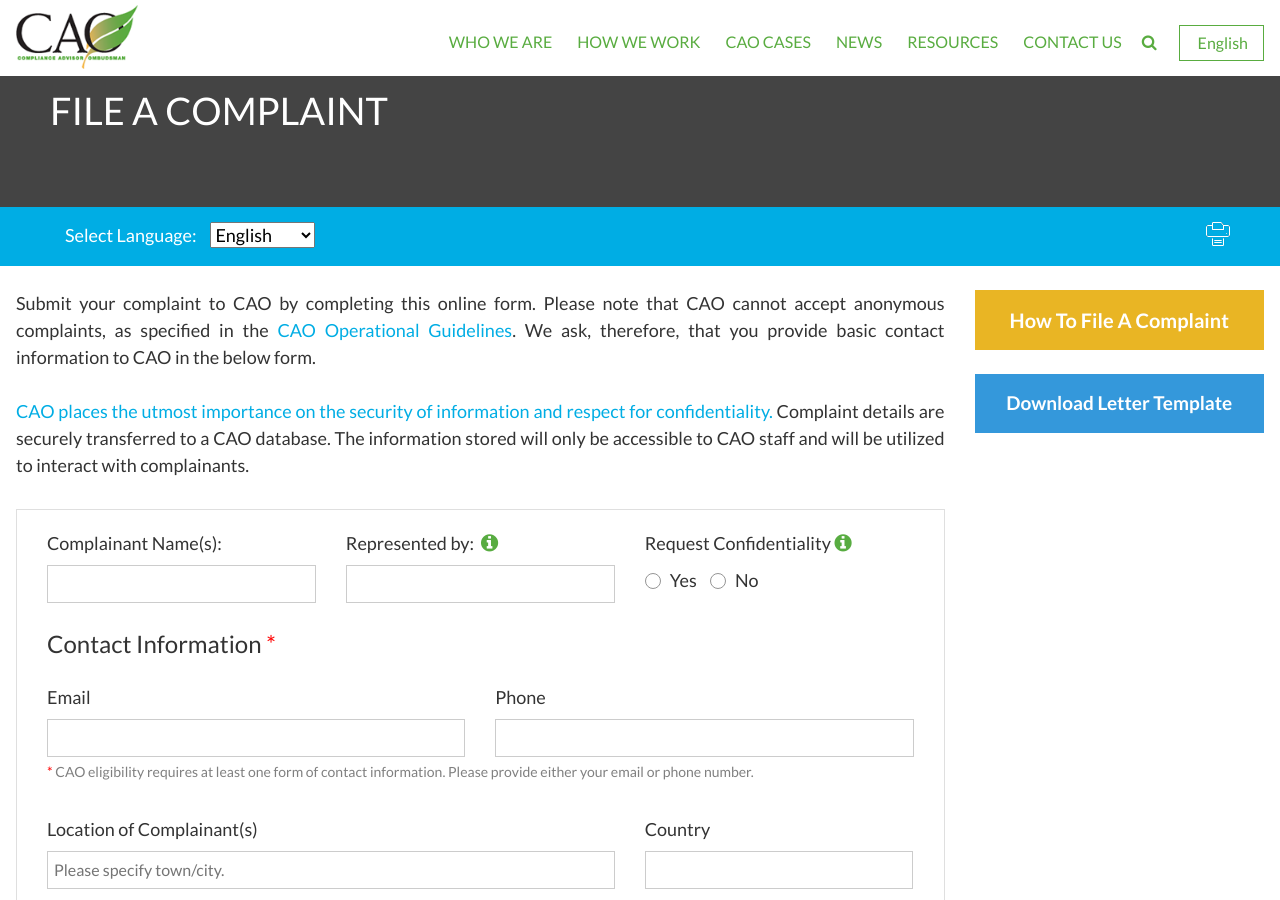
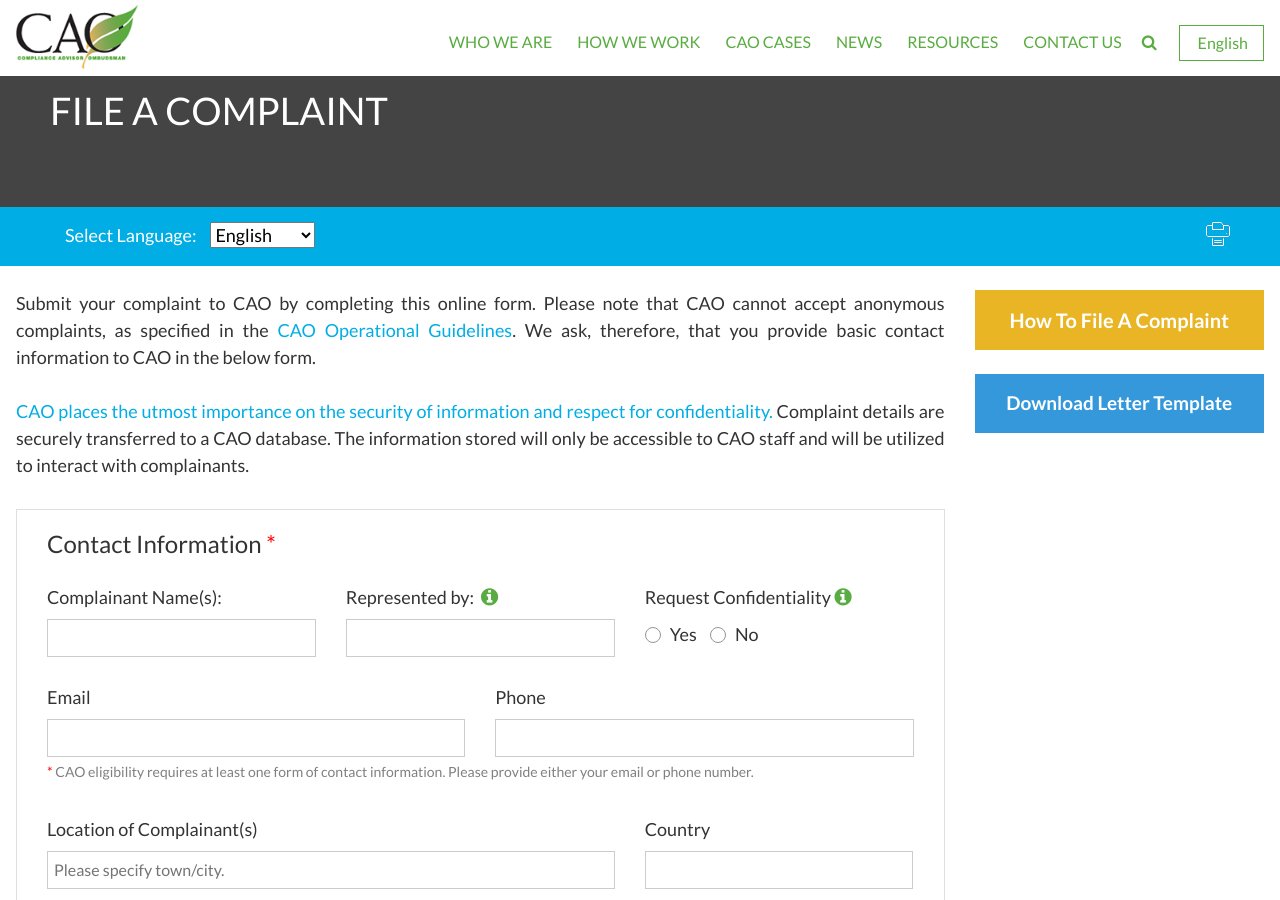
Before and after one commit to aaronkyle/concept, a Jekyll site: the page ui-design/sandbox/file_a_complaint.html, which Jekyll copies as it is, in a window 1280 px wide and 900 px high. Built offline with Jekyll 4.4.1, drawn with Linux system fonts in a browser that asks for light colours.

Commit message:
restructuring

```diff
--- a/ui-design/sandbox/file_a_complaint.html
+++ b/ui-design/sandbox/file_a_complaint.html
@@ -309,7 +309,12 @@
 							<div class='card filecompln_leftcont'>
 
                 <div class="collapse show" id="complain_details" style='padding: 20px 30px;'>
-                  <div class="row">
+                   <div class="row">
+                      <div class="col-lg-12">
+                        <h3>Contact Information <span style='color:red'>*</span></h3>
+                    </div>
+                  </div>
+		<div class="row">
   									<div class="col-lg-4">
   										<label>Complainant Name(s):</label>
   										<input type='text' style='width:100%'>
@@ -330,11 +335,7 @@
   								</div>
                   <br />
 
-                  <div class="row">
-                      <div class="col-lg-12">
-                        <h3>Contact Information <span style='color:red'>*</span></h3>
-                    </div>
-                  </div>
+
                   <div class="row">
                     <div class="col-lg-6">
                       <label>Email </label>
@@ -515,8 +516,6 @@
             </div>
           </div><br>
 
-                </div>
-
                     <div class="col-lg-12">
                       <label>How did you hear about CAO? </label><br>
                       <div class="b-select-wrap">
@@ -534,7 +533,7 @@
                     </div>
 
 									<br>
-
+                </div>
 
           <div class='card filecompln_leftcont'>
             <div style="margin: 30px; padding: 10px; background-color: #f5f6f7; display: flex; align-items: center;">
```
